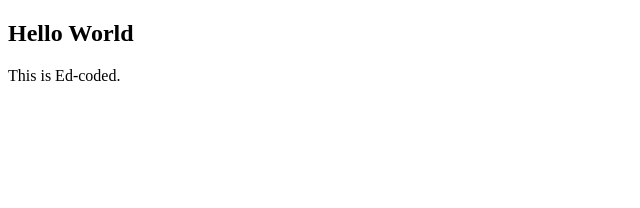
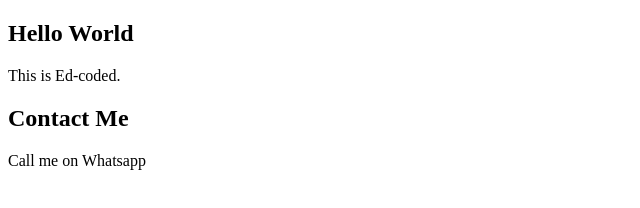
Before and after one commit to ed-coded/gitTest, a plain HTML site: page index.html in a window 1280 px wide. Shown: the whole page, without its empty margins (0-640 px from the left). Drawn offline with Linux system fonts and the light colour scheme.

Commit message:
New feature in index.html

```diff
--- a/index.html
+++ b/index.html
@@ -8,5 +8,10 @@
 <body>
     <h2>Hello World</h2>
     <p>This is Ed-coded.</p>
+
+    <section>
+        <h2>Contact Me</h2>
+        <p>Call me on Whatsapp</p>
+    </section>
 </body>
 </html>
```
